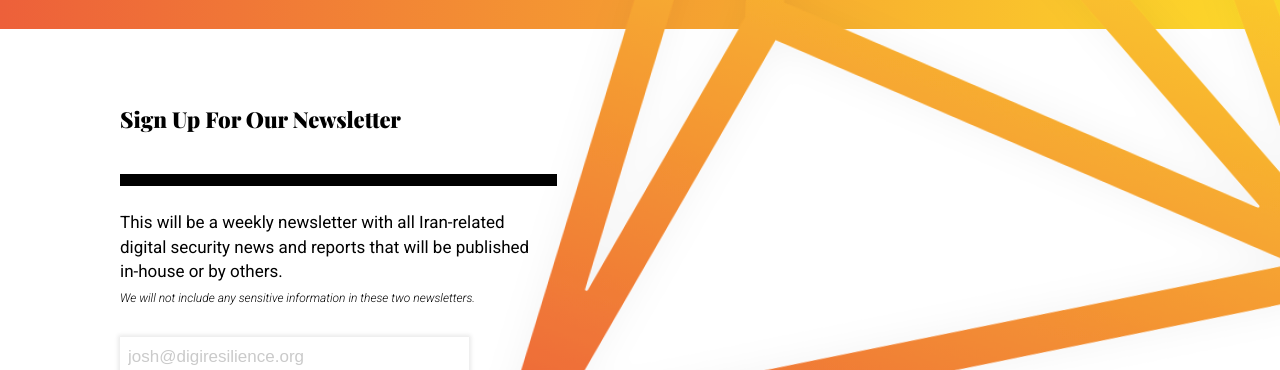
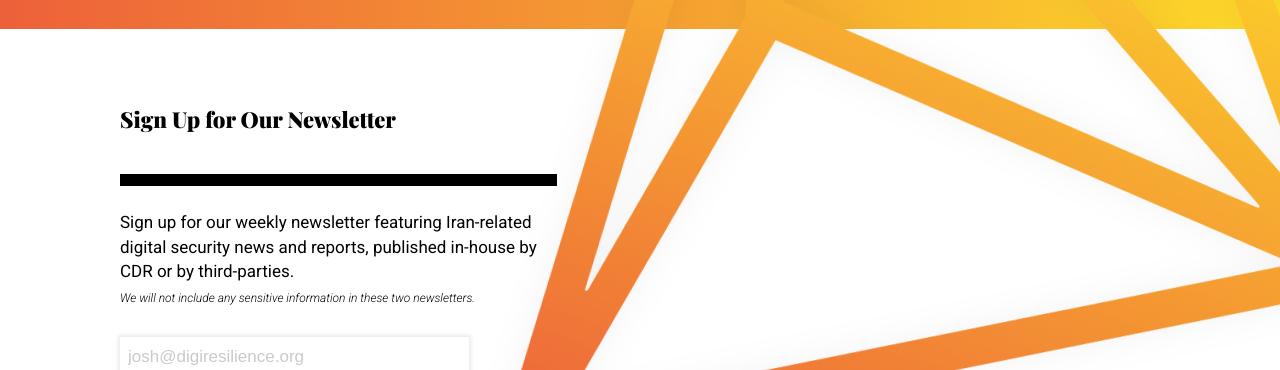
Before and after one commit to redaranj/landing, a Jekyll site: the page built from signup.html, in a window 1280 px wide. Shown: the part 453-823 px from the top of the page. Built offline with Jekyll 4.4.1, drawn with Linux system fonts in a browser that asks for light colours.

Commit message:
Fixed up some language

```diff
--- a/signup.html
+++ b/signup.html
@@ -13,9 +13,9 @@ layout: default
 <section class="page-section" id="signup">
   <div class="content">
     <div class="form-wrapper">
-      <h3 class="content-heading">Sign Up For Our Newsletter</h3>
+      <h3 class="content-heading">Sign Up for Our Newsletter</h3>
       <hr class="bar" />
-      <p>This will be a weekly newsletter with all Iran-related digital security news and reports that will be published in-house or by others.</p>
+      <p>Sign up for our weekly newsletter featuring Iran-related digital security news and reports, published in-house by CDR or by third-parties.</p>
       <p class="fine-print">We will not include any sensitive information in these two newsletters.</p>
       <div id="mc_embed_signup">
       <form action="https://digiresilience.us19.list-manage.com/subscribe/post?u=14cb589b4762cb7b2e9f3d5ec&amp;id=f0b3eb0d5f" method="post" id="mc-embedded-subscribe-form" name="mc-embedded-subscribe-form" class="validate" target="_blank" novalidate>
```
